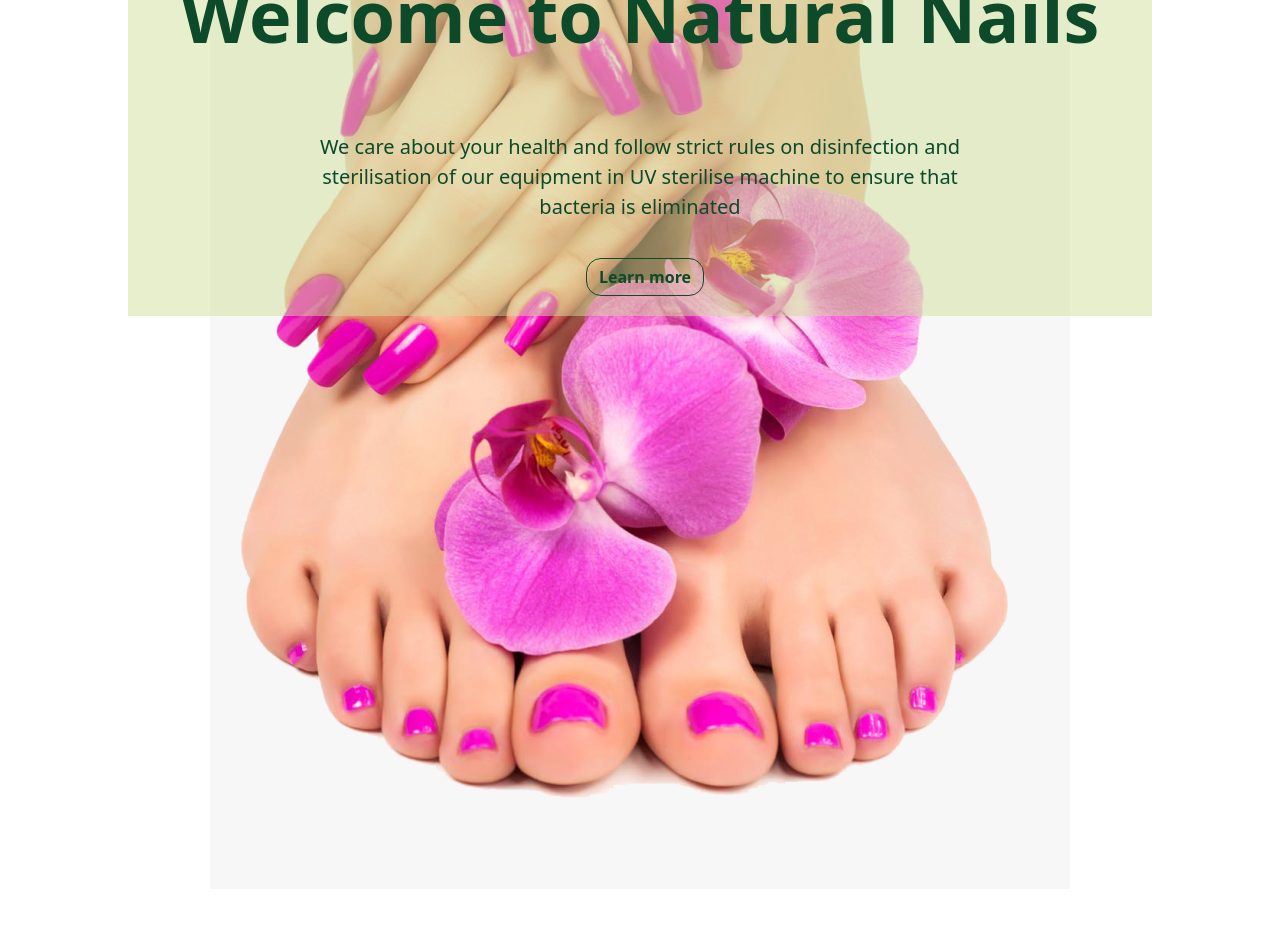
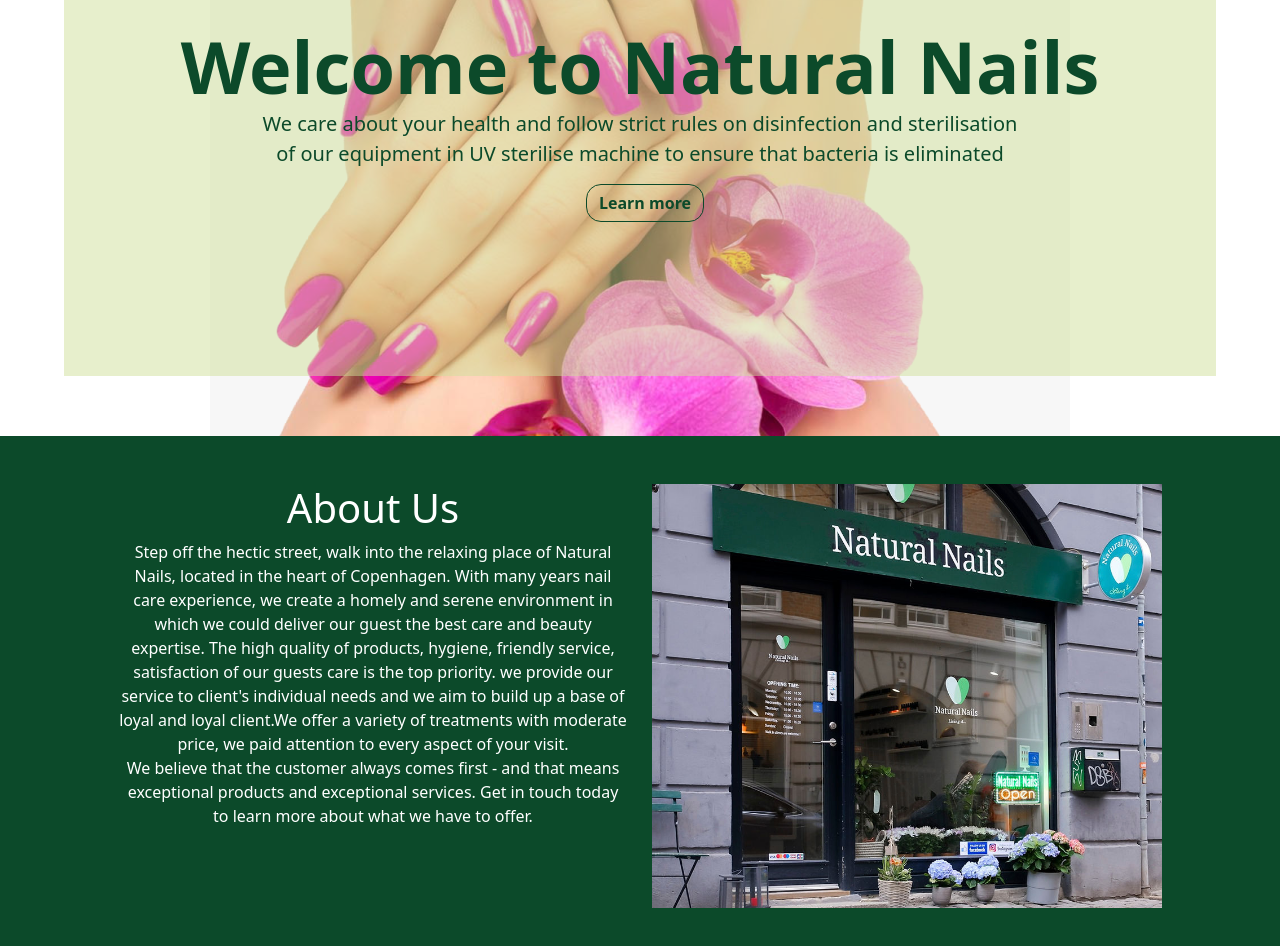
Before and after one commit to rajibjonchhen/sass-practice, a React (Create React App) app: page / in a window 1280 px wide. Shown: the part 300-1246 px from the top of the page. Before the commit the page ends 800 px from the top, so only its background shows below. Built offline with nearby package versions, Linux system fonts and the light colour scheme.

Commit message:
about page added

```diff
--- a/src/components/home/Home.jsx
+++ b/src/components/home/Home.jsx
@@ -1,10 +1,12 @@
 import React from 'react'
-import Jumbotron from '../jumbotron/Jumbotron'
+import About from './about/About'
+import Jumbotron from './jumbotron/Jumbotron'
 
 function Home() {
   return (
     <div>
         <Jumbotron/>
+        <About/>
     </div>
   )
 }
--- /dev/null
+++ b/src/components/home/about/About.jsx
@@ -0,0 +1,38 @@
+import React from "react";
+import { Col, Container, Row } from "react-bootstrap";
+import "./About.scss";
+import Store from "../../../assets/store.png";
+
+function About() {
+  return (
+    <Container fluid className="theme-background d-flex">
+      <Container className="p-5">
+        <Row>
+          <Col sm={12} md={6} className="">
+            <h1>About Us</h1>
+            <p>
+              Step off the hectic street, walk into the relaxing place of
+              Natural Nails, located in the heart of Copenhagen. With many years
+              nail care experience, we create a homely and serene environment in
+              which we could deliver our guest the best care and beauty
+              expertise. The high quality of products, hygiene, friendly
+              service, satisfaction of our guests care is the top priority. we
+              provide our service to client's individual needs and we aim to
+              build up a base of loyal and loyal client.We offer a variety of
+              treatments with moderate price, we paid attention to every aspect
+              of your visit. <br /> We believe that the customer always comes
+              first - and that means exceptional products and exceptional
+              services. Get in touch today to learn more about what we have to
+              offer.
+            </p>
+          </Col>
+          <Col sm={12} md={6}>
+            <img src={Store} alt="" width="100%" />
+          </Col>
+        </Row>
+      </Container>
+    </Container>
+  );
+}
+
+export default About;
--- /dev/null
+++ b/src/components/home/about/About.scss
@@ -0,0 +1 @@
+@import "../../../myapp_variables.scss"
--- a/src/components/jumbotron/Jumbotron.jsx
+++ b/src/components/home/jumbotron/Jumbotron.jsx
@@ -1,7 +1,7 @@
 import React from 'react'
 import { Button, Container } from 'react-bootstrap'
 import "./Jumbotron.scss"
-import Pedicure from "../../assets/pedicure.png"
+import Pedicure from "../../../assets/pedicure.png"
 
 function Jumbotron() {
   return (
@@ -10,6 +10,7 @@ function Jumbotron() {
             <img src={Pedicure} alt="pedicure background"/>
         </div>
         <div className="jumbotron">
+          <div>
             <p className="h1 jumbo-h1">
                 Welcome to Natural Nails
             </p>
@@ -17,6 +18,7 @@ function Jumbotron() {
             We care about your health and follow strict rules on disinfection and sterilisation of our equipment in UV sterilise machine to ensure that bacteria is eliminated
             </p>
             <Button className="learn-more-btn">Learn more</Button>
+          </div>
         </div>
 
     </div>
--- a/src/components/jumbotron/Jumbotron.scss
+++ b/src/components/home/jumbotron/Jumbotron.scss
@@ -1,4 +1,4 @@
-@import "../../myapp_variables.scss";
+@import "../../../myapp_variables.scss";
 
 
 .jumbotron-img{
@@ -10,14 +10,13 @@
 }
 .jumbotron{
     display: flex;
-    flex-direction: column;
     justify-content: flex-start;
     align-items: center;
     padding:20px;
     background-color: $themeBackgroundTransparent;
-    width: 80%;
-    min-height: 400px;
-    margin: 100px auto 0;
+    width: 90%;
+    min-height: 500px;
+    margin: 60px auto;
     z-index: 10 !important;
     color: $themeBackgroundDark;
     font-size: 40px;
--- a/src/components/myNavbar/MyNavbar.jsx
+++ b/src/components/myNavbar/MyNavbar.jsx
@@ -53,6 +53,7 @@ function MyNavbar() {
             <Button
             className="book-now-btn"
               href="https://da.fresha.com/a/natural-nails-kobenhavn-longangstraede-21-k7xden4l/booking"
+              target="_blank"
             >
               Book Now
             </Button>
--- a/src/myapp_variables.scss
+++ b/src/myapp_variables.scss
@@ -12,6 +12,10 @@ $themeWhite : white;
         color: $themeBackgroundDark;
         background:$themeWhite;
     }
+    &:active{
+        box-shadow: 0 0 5px $themeWhite;
+        background:$themeWhite;
+    }
 }
 
 @mixin btn-theme2{
@@ -22,13 +26,27 @@ $themeWhite : white;
         color: $themeWhite;
         background:$themeBackgroundDark;
     }
+    &:active{
+        box-shadow: 0 0 5px $themeBackgroundDark;
+        background:$themeBackgroundDark;
+    }
 }
 
 @mixin theme-btn{
     border-radius: 15px;
     font-weight: bold;
     margin-left: 10px;
+    box-shadow: none !important;
     &:hover{
-                transition: all 0.3s ease-in-out;
+        transition: all 0.3s ease-in-out;
     }
 }
+
+.pointer{
+    cursor: pointer;
+}
+
+.theme-background{
+    background-color: $themeBackgroundDark;
+    color: $themeWhite;
+}
```
Also changed, not shown: src/assets/store.png (added).
